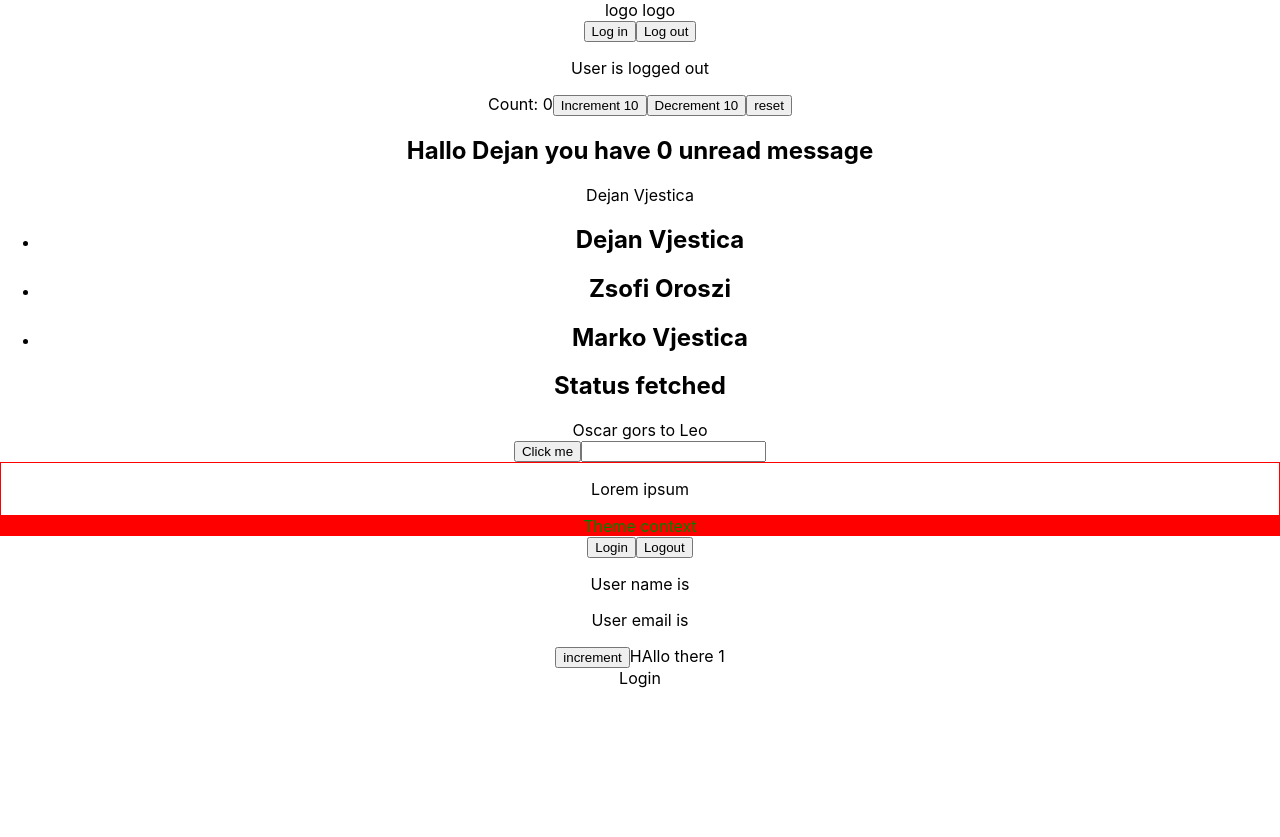
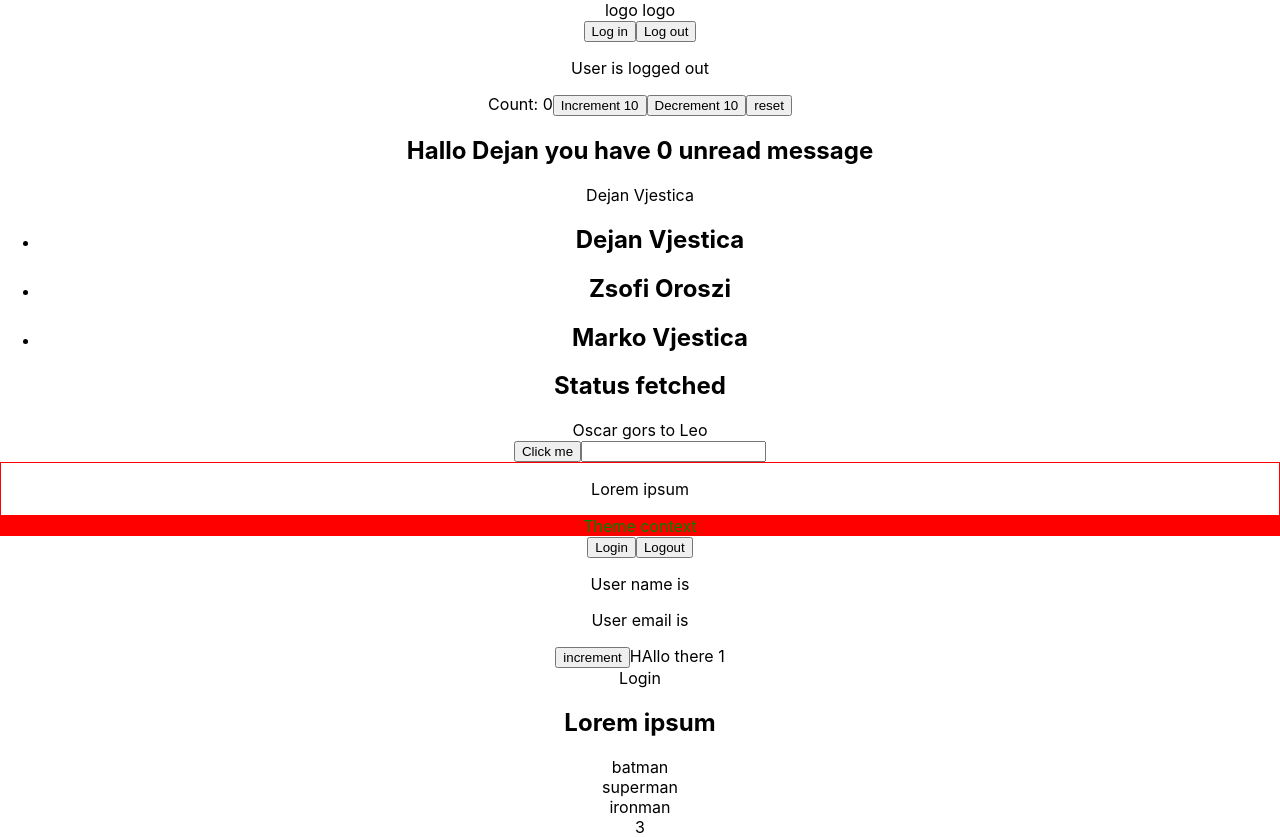
Before and after one commit to DejanVjestica/react-typescript-demo, a React (Create React App) app: page / in a window 1280 px wide. Before the commit the page ends 800 px from the top, so only its background shows below. Built offline with nearby package versions, Linux system fonts and the light colour scheme.

Commit message:
Generic props

```diff
--- a/src/App.tsx
+++ b/src/App.tsx
@@ -19,6 +19,7 @@
 import { CounterClss } from './components/class/Counter'
 import { Private } from './components/auth/Private'
 import { Profile } from './components/auth/Profile'
+import { List } from './components/generics/List'
 
 function App() {
 	const person = {
@@ -72,6 +73,10 @@
 			</UserContextProvider>
 			<CounterClss message="HAllo there"></CounterClss>
 			<Private isLogedIn={false} component={Profile} />
+			<List
+				items={['batman', 'superman', 'ironman', 3, false]}
+				onClick={(item) => console.log(item)}
+			></List>
 		</div>
 	)
 }
--- /dev/null
+++ b/src/components/generics/List.tsx
@@ -0,0 +1,22 @@
+type ListProps<T> = {
+	items: T[]
+	onClick: (value: T) => void
+}
+
+export const List = <T extends string | number | boolean>({
+	items,
+	onClick
+}: ListProps<T>) => {
+	return (
+		<div>
+			<h2>Lorem ipsum</h2>
+			{items.map((item, index) => {
+				return (
+					<div key={index} onClick={() => onClick(item)}>
+						{item}
+					</div>
+				)
+			})}
+		</div>
+	)
+}
```
